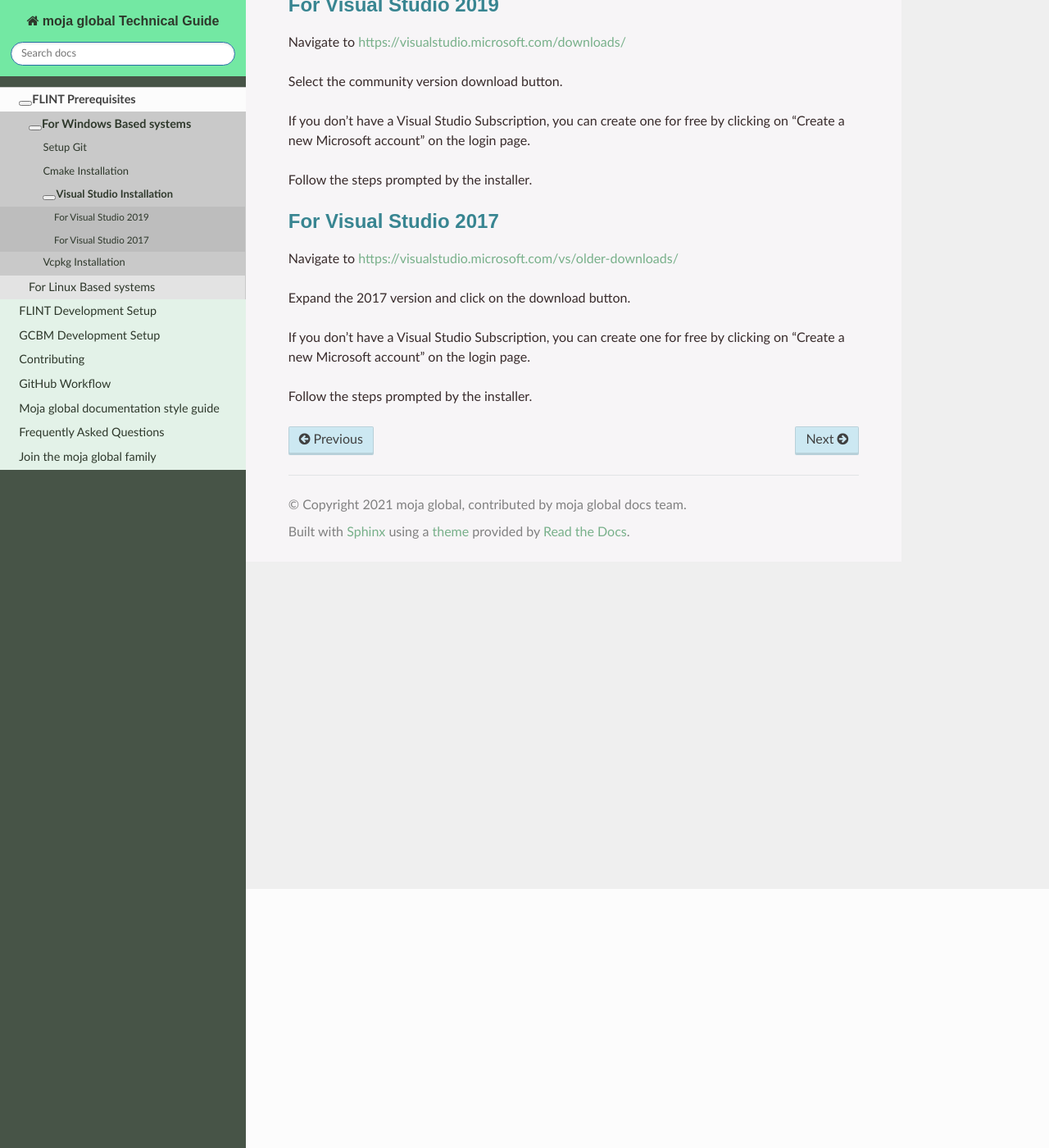
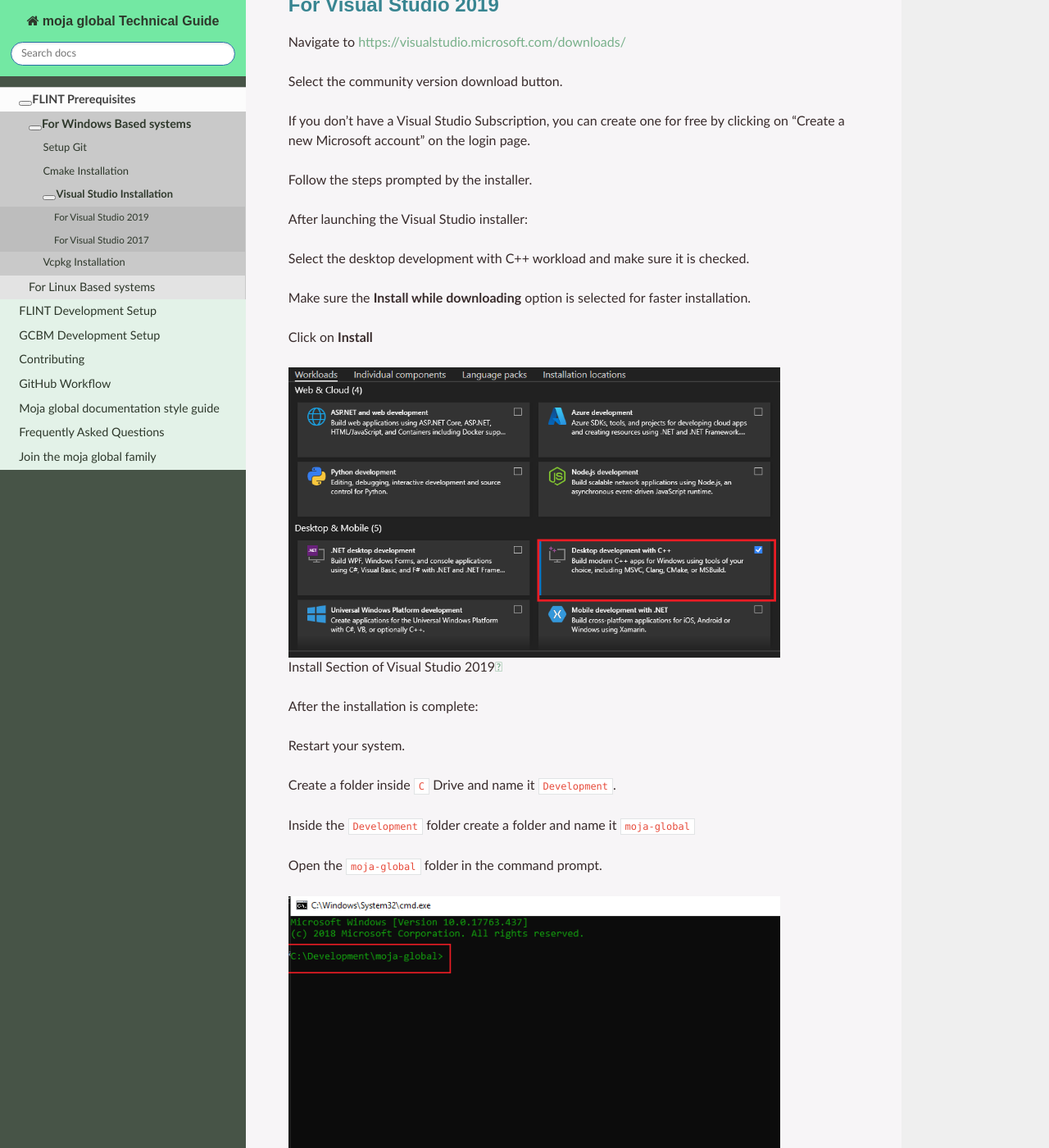
Before and after one commit to moja-global/moja_global_docs, a Sphinx documentation site: the page built from docs/prerequisites/visual_studio.rst, in a window 1280 px wide and 1400 px high, scrolled down 316 px. Shown: the whole window at 82% size. Built offline with Sphinx 7.4.7 and the Read the Docs theme 2.0.0, drawn with Linux system fonts in a browser that asks for light colours; some of the changed text lies outside the part shown.

Commit message:
DOCS: Refactor docs of Visual Studio (#97)
* Update windows_installation.rst

Signed-off-by: Anirudh Panda <anirudhpandaofficial@gmail.com>

* updated docs of CMake

Signed-off-by: Anirudh Panda <anirudhpandaofficial@gmail.com>

* docs of CMake updated

Signed-off-by: Anirudh Panda <anirudhpandaofficial@gmail.com>

* cmake section updated

Signed-off-by: Anirudh Panda <anirudhpandaofficial@gmail.com>

* update images related to CMake

Signed-off-by: Anirudh Panda <anirudhpandaofficial@gmail.com>

* removed release image

Signed-off-by: Anirudh Panda <anirudhpandaofficial@gmail.com>

* update visual studio docs

Signed-off-by: Anirudh Panda <anirudhpandaofficial@gmail.com>

* images updated with backticks

Signed-off-by: Anirudh Panda <anirudhpandaofficial@gmail.com>

Co-authored-by: Shloka <shlokaprincess101@gmail.com>

```diff
--- a/docs/prerequisites/visual_studio.rst
+++ b/docs/prerequisites/visual_studio.rst
@@ -20,6 +20,37 @@
    page.
 -  Follow the steps prompted by the installer.
 
+After launching the Visual Studio installer:
+
+-  Select the desktop development with C++ workload and make sure it is
+   checked.
+-  Make sure the **Install while downloading** option is selected for
+   faster installation.
+-  Click on **Install**
+
+.. figure:: ../images/visual_studio/install_page.PNG
+   :alt: Install Section of Visual Studio
+   :width: 600
+   :align: center
+
+   Install Section of Visual Studio 2019
+
+After the installation is complete:
+
+-  Restart your system.
+-  Create a folder inside ``C`` Drive and name it ``Development``.
+-  Inside the ``Development`` folder create a folder and name it
+   ``moja-global``
+-  Open the ``moja-global`` folder in the command prompt.
+
+.. figure:: ../images/visual_studio/command_prompt.PNG
+   :alt: Command Prompt of Windows
+   :width: 600
+   :align: center
+
+   Folder Path In Command Prompt
+
+
 For Visual Studio 2017
 ----------------------
 
```
Also changed, not shown: docs/images/visual_studio/command_prompt.PNG (added), docs/images/visual_studio/install_page.PNG (added).
